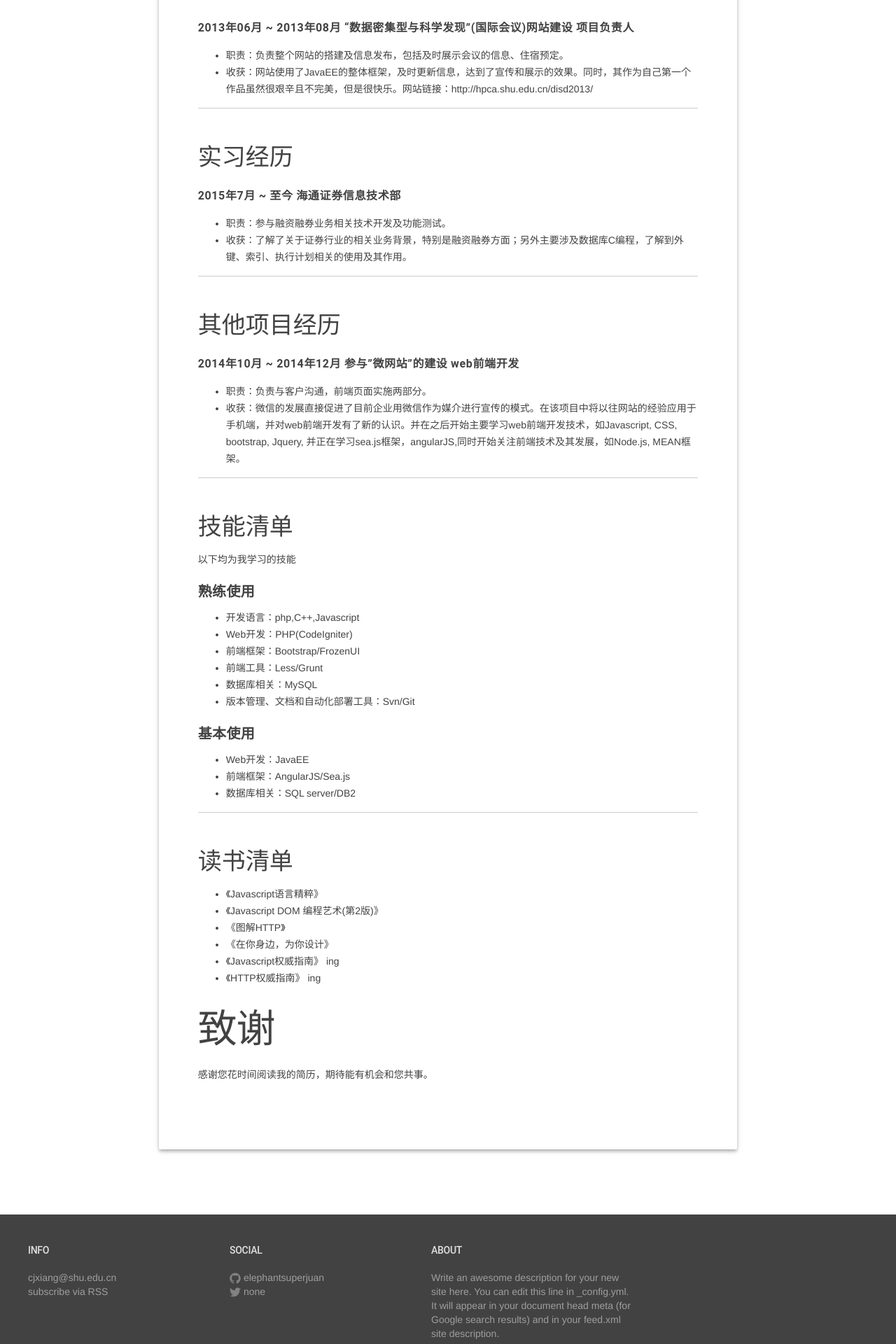
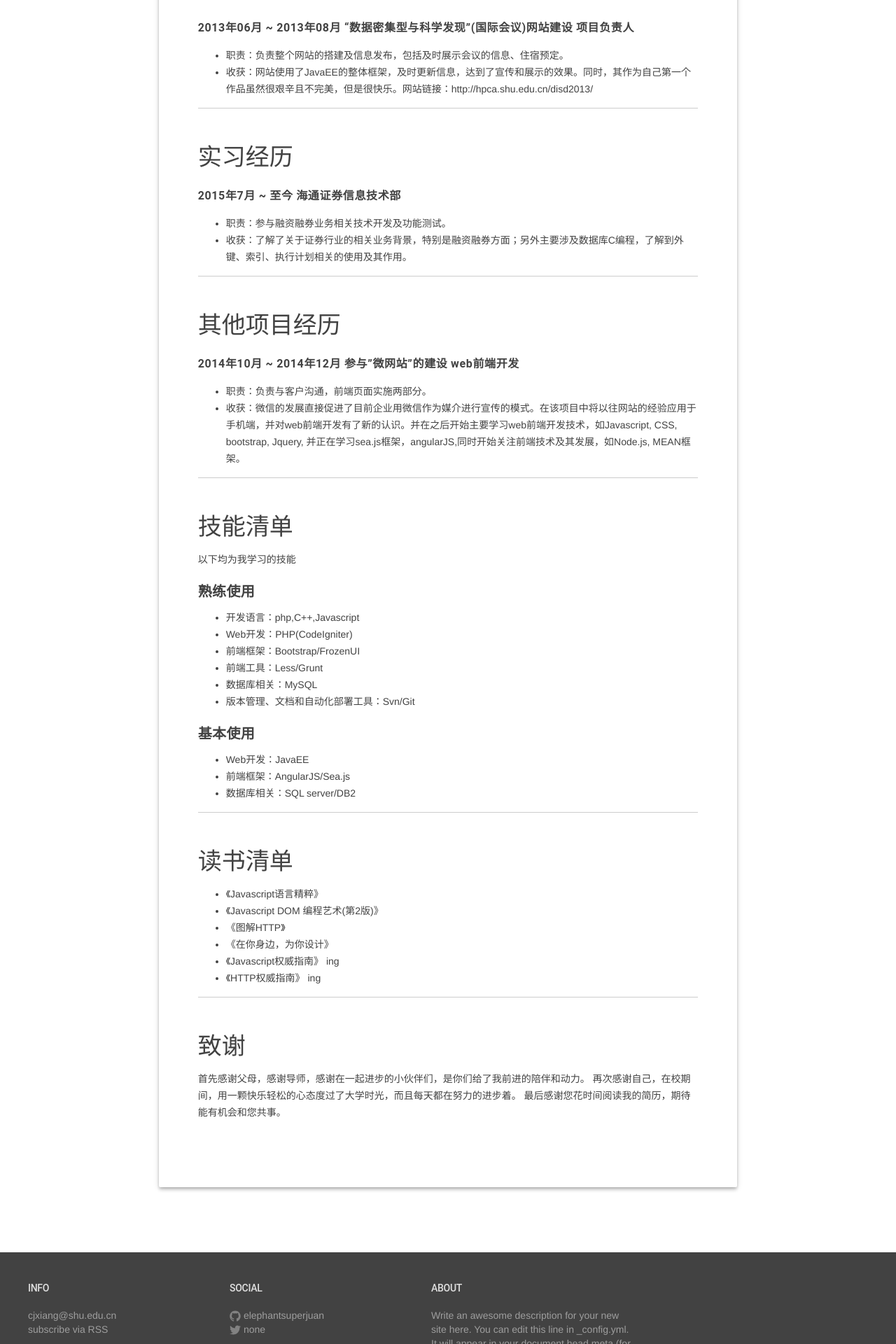
Before and after one commit to elephantsuperjuan/elephant, a Jekyll site: the page built from _posts/2015-08-22-resume.markdown, in a window 1280 px wide. Shown: the part 2594-4514 px from the top of the page at 70% size. Built offline with Jekyll 4.4.1, drawn with Linux system fonts in a browser that asks for light colours.

Commit message:
'resume'

```diff
--- a/_posts/2015-08-22-resume.markdown
+++ b/_posts/2015-08-22-resume.markdown
@@ -137,5 +137,9 @@ Xie Jiang, Xiang Chaojuan, Zhou Zhonghua, et al. “NetCompare: A visualization
  - 《Javascript权威指南》 ing
  - 《HTTP权威指南》 ing
 
-# 致谢
-感谢您花时间阅读我的简历，期待能有机会和您共事。
+---
+
+### 致谢
+首先感谢父母，感谢导师，感谢在一起进步的小伙伴们，是你们给了我前进的陪伴和动力。
+再次感谢自己，在校期间，用一颗快乐轻松的心态度过了大学时光，而且每天都在努力的进步着。
+最后感谢您花时间阅读我的简历，期待能有机会和您共事。
```
